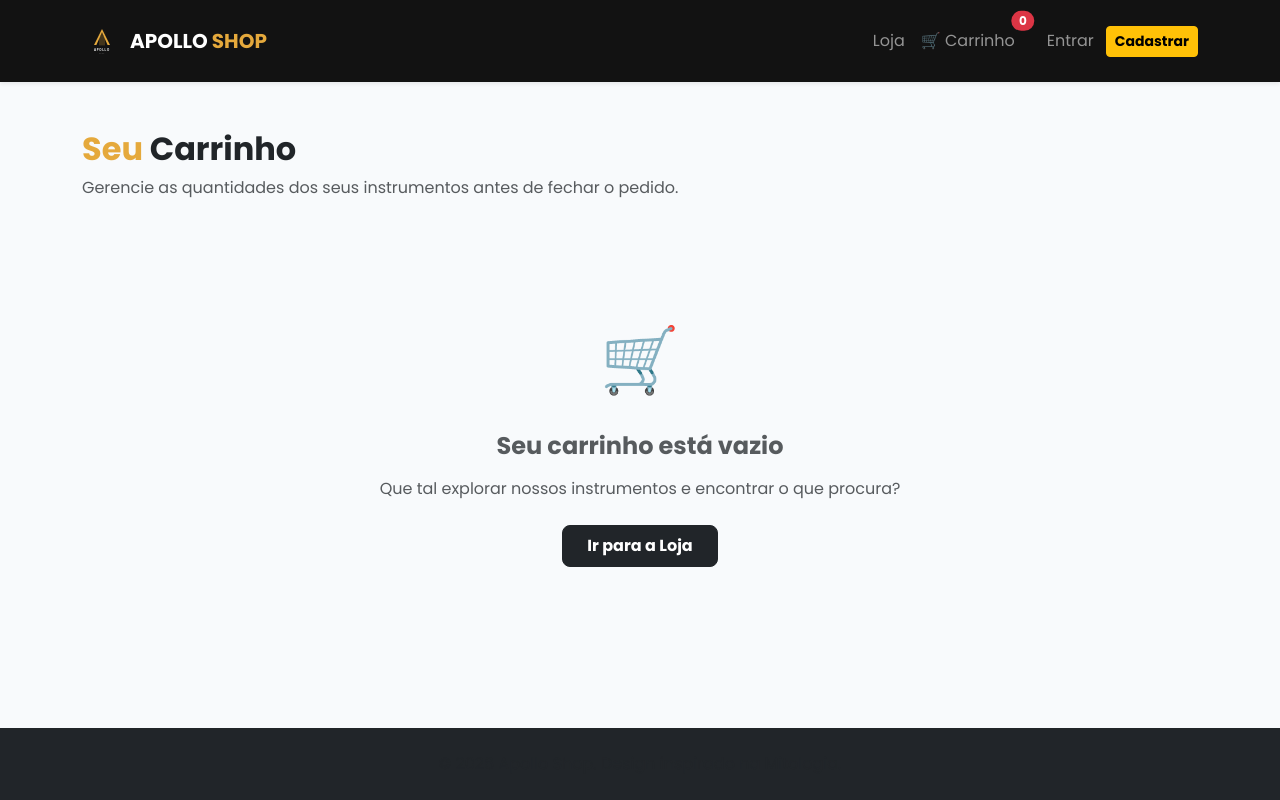
After one commit to estevan324/apollo-shop, a Flask app: page /carrinho in a window 1280 px wide. The commit adds this page. Run offline with Flask 3, Linux system fonts and the light colour scheme; some libraries are stand-ins or nearby versions.

Commit message:
chore: configurar tela de carrinho e pagamento

```diff
--- a/main.py
+++ b/main.py
@@ -31,39 +31,83 @@ def home():
 
     return render_template("home.html", produtos=lista_produtos)
 
-@app.route("/adicionar/<int:id_produto>")
+@app.route("/adicionar/<int:id_produto>", methods=["POST"])
 def adicionar(id_produto):
+    qtd_desejada = int(request.form.get('quantidade', 1))
+
     cursor = mysql.connection.cursor(MySQLdb.cursors.DictCursor)
     cursor.execute("SELECT * FROM produtos WHERE id = %s", (id_produto,))
     p = cursor.fetchone()
     cursor.close()
 
-    if p:
+    if not p:
+        flash("Produto não encontrado.", "danger")
+        return redirect(url_for("home"))
+
+    carrinho = session.get("carrinho", [])
+
+    item = next((i for i in carrinho if i['id'] == id_produto), None)
+    nova_qtd = (item['quantidade'] if item else 0) + qtd_desejada
+
+    if nova_qtd > p['estoque']:
+        flash(f"Quantidade indisponível. O stock atual é de {p['estoque']} unidades.", "danger")
+        return redirect(url_for("home"))
+
+    if item:
+        item['quantidade'] = nova_qtd
+    else:
         produto_objeto = Produto(p['id'], p['nome'], p['categoria'], p['preco'], p['estoque'], p['foto'])
-        carrinho = session.get("carrinho", [])
-        carrinho.append(produto_objeto.to_dict())
-        session["carrinho"] = carrinho
-        flash(f"{produto_objeto.nome} adicionado ao carrinho!", "success")
+        item_dict = produto_objeto.to_dict()
+        item_dict['quantidade'] = qtd_desejada
+        carrinho.append(item_dict)
 
+    session["carrinho"] = carrinho
+    flash(f"{p['nome']} adicionado ao carrinho com sucesso!", "success")
     return redirect(url_for("home"))
 
 @app.route("/carrinho")
 def visualizar_carrinho():
     carrinho_compras = session.get("carrinho", [])
-    total_preco = sum(item['preco'] for item in carrinho_compras)
+    total_preco = sum(item['preco'] * item['quantidade'] for item in carrinho_compras)
     return render_template("carrinho.html", carrinho=carrinho_compras, total_preco=total_preco)
 
-@app.route("/remover/<int:indice_item>")
-def remover_item(indice_item):
+@app.route("/carrinho/alterar/<int:id_produto>/<string:acao>")
+def alterar_quantidade(id_produto, acao):
     carrinho = session.get("carrinho", [])
-    if 0 <= indice_item < len(carrinho):
-        removido = carrinho.pop(indice_item)
+    item = next((i for i in carrinho if i['id'] == id_produto), None)
+
+    if item:
+        if acao == "aumentar":
+            if item['quantidade'] < item['estoque']:
+                item['quantidade'] += 1
+            else:
+                flash("Limite de estoque atingido para este instrumento.", "warning")
+
+        elif acao == "diminuir":
+            item['quantidade'] -= 1
+            if item['quantidade'] <= 0:
+                carrinho.remove(item)
+                flash("Item removido do carrinho.", "warning")
+
         session["carrinho"] = carrinho
-        flash(f"{removido['nome']} removido com sucesso.", "warning")
+
+    return redirect(url_for("visualizar_carrinho"))
+
+@app.route("/carrinho/limpar")
+def limpar_carrinho():
+    session.pop("carrinho", None)
+    flash("O carrinho foi esvaziado.", "info")
+    return redirect(url_for("visualizar_carrinho"))
+
+@app.route("/remover/<int:id_produto>")
+def remover_item(id_produto):
+    carrinho = session.get("carrinho", [])
+    carrinho = [item for item in carrinho if item['id'] != id_produto]
+    session["carrinho"] = carrinho
+    flash("Item removido do carrinho.", "warning")
     return redirect(url_for("visualizar_carrinho"))
 
 
-# Rotas para autenticação e cadastrar usuário
 @app.route("/cadastro", methods=["GET", "POST"])
 def cadastro():
     if 'usuario_logado' in session:
@@ -101,6 +145,70 @@ def cadastro():
 
     return render_template("cadastro.html")
 
+@app.route("/finalizar", methods=["POST"])
+def finalizar_pedido():
+    if 'usuario_logado' not in session:
+        flash("Você precisa estar logado para finalizar a compra.", "warning")
+        return redirect(url_for('login'))
+
+    carrinho = session.get("carrinho", [])
+    if not carrinho:
+        flash("Seu carrinho está vazio.", "warning")
+        return redirect(url_for('home'))
+
+    cliente_id = session['usuario_logado']
+
+    valor_total = sum(item['preco'] * item['quantidade'] for item in carrinho)
+
+    try:
+        cursor = mysql.connection.cursor()
+
+        cursor.execute(
+            "INSERT INTO pedidos (cliente_id, valor_total) VALUES (%s, %s)",
+            (cliente_id, valor_total)
+        )
+
+        pedido_id = cursor.lastrowid
+
+        for item in carrinho:
+            cursor.execute(
+                "INSERT INTO itens_pedido (pedido_id, produto_id, quantidade, preco_unitario) VALUES (%s, %s, %s, %s)",
+                (pedido_id, item['id'], item['quantidade'], item['preco'])
+            )
+
+            cursor.execute(
+                "UPDATE produtos SET estoque = estoque - %s WHERE id = %s",
+                (item['quantidade'], item['id'])
+            )
+
+        mysql.connection.commit()
+        cursor.close()
+
+        session.pop('carrinho', None)
+
+        return render_template("sucesso.html", pedido_id=pedido_id)
+
+    except Exception as e:
+        mysql.connection.rollback()
+        flash(f"Erro ao processar o pedido: {str(e)}", "danger")
+        return redirect(url_for('visualizar_carrinho'))
+
+
+@app.route("/pagamento")
+def pagamento():
+    if 'usuario_logado' not in session:
+        flash("Você precisa estar logado para acessar o pagamento.", "warning")
+        return redirect(url_for('login'))
+
+    carrinho = session.get("carrinho", [])
+    if not carrinho:
+        flash("Seu carrinho está vazio.", "warning")
+        return redirect(url_for('home'))
+
+    total_preco = sum(item['preco'] * item['quantidade'] for item in carrinho)
+
+    return render_template("pagamento.html", total_preco=total_preco)
+
 @app.route("/login", methods=["GET", "POST"])
 def login():
     if 'usuario_logado' in session:
--- /dev/null
+++ b/templates/carrinho.html
@@ -0,0 +1,112 @@
+{% extends 'base.html' %} {% block content %}
+<div class="row mt-4 mb-3">
+  <div class="col">
+    <h2 class="fw-bold"><span style="color: #e5a93c">Seu</span> Carrinho</h2>
+    <p class="text-muted">
+      Gerencie as quantidades dos seus instrumentos antes de fechar o pedido.
+    </p>
+  </div>
+</div>
+
+{% if carrinho %}
+<div class="card shadow-sm border-0 rounded-4 mb-5">
+  <div class="card-body p-0">
+    <div class="table-responsive">
+      <table class="table table-hover align-middle mb-0">
+        <thead class="table-dark">
+          <tr>
+            <th class="ps-4 py-3">Produto</th>
+            <th class="py-3">Categoria</th>
+            <th class="py-3">Preço Unit.</th>
+            <th class="py-3 text-center" style="width: 140px">Quantidade</th>
+            <th class="py-3">Subtotal</th>
+            <th class="pe-4 py-3 text-end">Ações</th>
+          </tr>
+        </thead>
+        <tbody>
+          {% for item in carrinho %}
+          <tr>
+            <td class="ps-4 fw-bold py-3">{{ item.nome }}</td>
+            <td class="py-3">
+              <span class="badge bg-light text-dark border">{{ item.categoria }}</span>
+            </td>
+            <td class="py-3">R$ {{ "%.2f"|format(item.preco) }}</td>
+            <td class="py-3">
+              <div class="d-flex align-items-center justify-content-center gap-2">
+                <a href="{{ url_for('alterar_quantidade', id_produto=item.id, acao='diminuir') }}"
+                  class="btn btn-sm btn-outline-dark px-2 py-0 fw-bold">
+                  &minus;
+                </a>
+                <span class="fw-bold mx-1 fs-5">{{ item.quantidade }}</span>
+                <a href="{{ url_for('alterar_quantidade', id_produto=item.id, acao='aumentar') }}"
+                  class="btn btn-sm btn-outline-dark px-2 py-0 fw-bold">
+                  &plus;
+                </a>
+              </div>
+            </td>
+            <td class="py-3 text-success fw-bold">
+              R$ {{ "%.2f"|format(item.preco * item.quantidade) }}
+            </td>
+            <td class="pe-4 py-3 text-end">
+              <a href="{{ url_for('remover_item', id_produto=item.id) }}" class="btn btn-sm btn-outline-danger"
+                style="border-radius: 6px">
+                Remover
+              </a>
+            </td>
+          </tr>
+          {% endfor %}
+        </tbody>
+        <tfoot class="bg-light">
+          <tr>
+            <td colspan="4" class="ps-4 py-4 text-end text-muted fw-bold text-uppercase">
+              Total da Compra:
+            </td>
+            <td colspan="2" class="pe-4 py-4">
+              <h4 class="mb-0 fw-bold" style="color: #e5a93c">
+                R$ {{ "%.2f"|format(total_preco) }}
+              </h4>
+            </td>
+          </tr>
+        </tfoot>
+      </table>
+    </div>
+  </div>
+</div>
+
+<div class="d-flex justify-content-between align-items-center mb-5">
+  <div class="d-flex gap-3">
+    <a href="{{ url_for('home') }}" class="btn btn-outline-dark fw-bold px-4 py-2" style="border-radius: 8px">
+      Continuar Comprando
+    </a>
+
+    <a href="{{ url_for('limpar_carrinho') }}" class="btn btn-outline-danger fw-bold px-4 py-2"
+      style="border-radius: 8px">
+      Limpar Carrinho
+    </a>
+  </div>
+
+  {% if 'usuario_logado' in session %}
+  <a href="{{ url_for('pagamento') }}" class="btn btn-dark fw-bold px-5 py-2"
+    style="border-radius: 8px; font-size: 1.1rem">
+    Ir para Pagamento
+  </a>
+  {% else %}
+  <a href="{{ url_for('login') }}" class="btn btn-warning text-dark fw-bold px-5 py-2"
+    style="border-radius: 8px; font-size: 1.1rem">
+    Faça Login para Finalizar
+  </a>
+  {% endif %}
+</div>
+
+{% else %}
+<div class="text-center py-5 my-5">
+  <div class="mb-4" style="font-size: 4rem">🛒</div>
+  <h4 class="fw-bold text-muted mb-3">Seu carrinho está vazio</h4>
+  <p class="text-muted mb-4">
+    Que tal explorar nossos instrumentos e encontrar o que procura?
+  </p>
+  <a href="{{ url_for('home') }}" class="btn btn-dark fw-bold px-4 py-2" style="border-radius: 8px">
+    Ir para a Loja
+  </a>
+</div>
+{% endif %} {% endblock %}
```
Also changed, not shown: templates/base.html (+26 -65 lines), templates/cadastro.html (+22 -11 lines), templates/home.html (+13 -54 lines), templates/login.html (+6 -3 lines), templates/pagamento.html (added, +87 -0 lines), templates/sucesso.html (added, +39 -0 lines).
